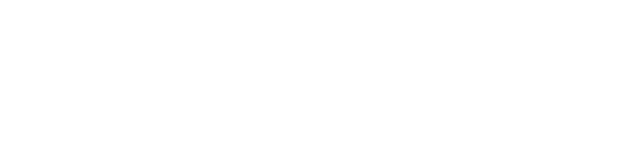
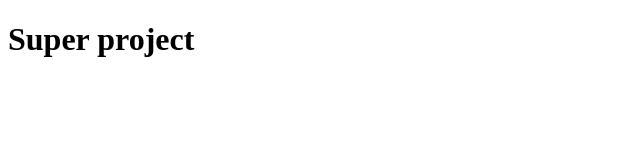
Before and after one commit to DignaK/test-repository, a plain HTML site: page index.html in a window 1280 px wide. Shown: the whole page, without its empty margins (0-640 px from the left). Drawn offline with Linux system fonts and the light colour scheme.

Commit message:
Update index.html
Added h1

```diff
--- a/index.html
+++ b/index.html
@@ -4,6 +4,6 @@
 
     </head>
     <body>
-
+        <h1>Super project</h1>
     </body>
 </html>
```
